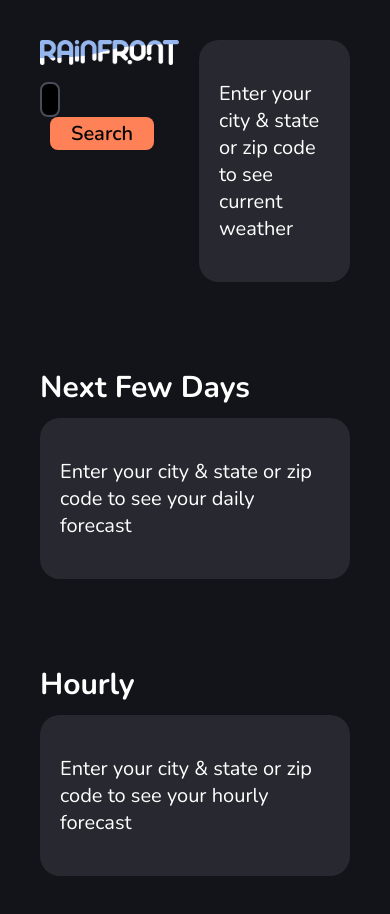
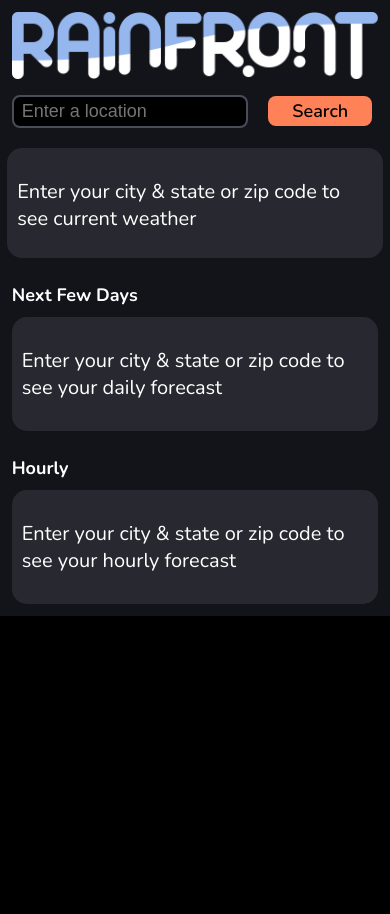
Before and after one commit to Leadmagnet516/weather-app, a React (Create React App) app: page / in a window 390 px wide. After the commit the page ends 844 px from the top, so only its background shows below. Built offline with nearby package versions, Linux system fonts and the light colour scheme; a web font is replaced by a local one.

Commit message:
Added responsiveness and other tune-ups

```diff
--- a/src/App.css
+++ b/src/App.css
@@ -1,7 +1,11 @@
+/* APP */
+html {
+  font-size: 16px;
+}
+
 body {
-  background-color: #13141A;
+  background-color: #000;
   color: #B0AB92;
-  padding: 40px;
 }
 
 .App {
@@ -11,10 +15,32 @@ body {
   color: #fff;
 }
 
+.app-content-container {
+  background-color: #13141A;
+  width: 100%;
+  max-width: 1100px;
+  margin: 0 auto;
+  height: 100%;
+  padding: 3% 0;
+}
+
+.app-header {
+  display: flex;
+  flex-flow: row nowrap;
+  justify-content: space-between;
+  gap: 20px;
+}
+
+/* REUSABLE CLASSES */
 .tile {
   padding: 20px;
   background-color: #282930;
   border-radius: 20px;
+}
+
+.full-width-centered {
+  width: 94%;
+  margin: 0 auto;
 }
 
 .scrollable {
@@ -24,18 +50,11 @@ body {
   scrollbar-gutter:initial;
 }
 
-.app-header {
-  width: 100%;
-  display: flex;
-  flex-flow: row nowrap;
-  justify-content: space-between;
-  gap: 20px;
-}
-
 /* LOGO & LOOKUP SECTION */
 .logo-lookup {
   max-width: 628px;
   width: 50%;
+  font-size: 1.2rem;
 }
 
 .logo-lookup img {
@@ -46,7 +65,7 @@ body {
 }
 
 .logo-lookup-version {
-  font-size: .8em;
+  font-size: .8rem;
 }
 
 .logo-lookup-current {
@@ -56,7 +75,7 @@ body {
 
 .logo-lookup button {
   width: 104px;
-  font-size: 1em;
+  font-size: 1rem;
   background-color: #FF8157;
   font-family: "Nunito", sans-serif;
   font-weight: 600;
@@ -69,7 +88,7 @@ body {
 
 .lookup-form input {
   width: calc(100% - 150px);
-  font-size: 1em;
+  font-size: 1rem;
   background-color: #000;
   color: #FF8157;
   border: 2px solid #494C59;
@@ -89,8 +108,9 @@ body {
   position: absolute;
   left: 20px;
   top: 20px;
-  font-size: 1.5em;
-  line-height: 1em;
+  font-size: 1.5rem;
+  font-weight: 600;
+  line-height: 1rem;
 }
 
 .current-conditions-weather {
@@ -100,6 +120,7 @@ body {
   align-items: flex-end;
   gap: 10px;
   top: 54px;
+  font-size: 1.2rem;
 }
 
 /* FORECAST */
@@ -114,6 +135,7 @@ body {
   align-items: flex-end;
   justify-content: space-between;
   margin-bottom: 10px;
+  font-size: 1rem;
 }
 
 .forecast-heading h2 {
@@ -127,16 +149,16 @@ body {
   display: flex;
   flex-flow: row nowrap;
   align-content: flex-start;
-  gap: 20px;
+  gap: 1rem;
 }
 
 .forecast-item {
   position: relative;
-  padding: 20px 10px 20px 10px;
+  padding: 1em .5rem;
   border-radius: 15px;
   border: 2px solid #7DA2E8;
-  width: 200px;
-  height: 230px;
+  width: 11rem;
+  height: 14.5rem;
   text-align: center;
   overflow: hidden;
   transition: width ease-out .5s;
@@ -144,44 +166,54 @@ body {
 }
 
 .forecast-item.expanded {
-  width: 500px;
+  width: 36rem;
 }
 
 .forecast-item-heading {
   position: absolute;
-  top: 20px;
-  left: 20px;
-  width: calc(100% - 40px);
-  font-size: 1.4em;
-  line-height: 1em;
+  top: 2rem;
+  left: 1rem;
+  width: calc(100% - 2rem);
+  font-size: 1.4rem;
+  line-height: 1rem;
+  font-weight: 600;
+  transition: top ease-out .5s;
+}
+
+.forecast-item.expanded .forecast-item-heading {
+  top: 1rem;
 }
 
 .forecast-item .temperature-display {
   width: 100%;
   position: absolute;
-  top: 64px;
-  left: 0px;
+  top: 4.4rem;
+  left: 0;
   transition: top ease-out .5s;
 }
 
 .forecast-item.expanded .temperature-display {
-  top: 52px;
+  top: 2.5rem;
 }
 
 .forecast-item-desc {
-  width: 180px;
+  width: 10rem;
   position: absolute;
-  top: 164px;
-  left: 20px;
+  font-size: 1.2rem;
+  top: 10.4rem;
+  left: 1rem;
   transition: opacity ease-out .5s;
 }
 
 .forecast-item-detail {
-  width: 480px;
+  width: 35rem;
+  font-size: 1rem;
   position: absolute;
-  top: 136px;
-  left: 20px;
+  top: 7.5rem;
+  left: 1rem;
+  text-align: left;
   transition: opacity ease-out .5s;
+  overflow-y: scroll;
 }
 
 /* TEMPERATURE DISPLAY */
@@ -191,16 +223,106 @@ body {
 }
 
 .temperature-numeral {
-  line-height: .5em;
   font-family: "Alumni Sans Pinstripe", sans-serif;
   padding: 0;
-  font-size: 5em;
-  font-weight: bold;
+  font-size: 6rem;
+  line-height: 4.8rem;
   color: #FF8157;
 }
 
 .temperature-unit {
-  font-size: .5em;
-  vertical-align: super;
+  letter-spacing: .3rem;
+  font-size: 2rem;
+  vertical-align: top;
   color: #fff;
 }
+
+@media (max-width: 900px)  {
+  html {
+    font-size: 12px;
+  }
+
+  .tile {
+    padding: 10px;
+    border-radius: 15px;
+  }
+
+  .app-header {
+    flex-direction: column;
+    align-items: center;
+  }
+
+  .logo-lookup {
+    max-width: 628px;
+    width: 100%;
+    font-size: 1.5rem;
+  }
+
+  .logo-lookup button, .logo-lookup input {
+    font-size: 1.5rem;
+  }
+
+  .current-conditions {
+    width: 97%;
+    min-height: 0;
+    height: 90px;
+  }
+
+  .current-conditions-weather {
+    top: 40px;
+    gap: 0;
+  }
+
+  .current-conditions-heading {
+    left: 15px;
+    top: 15px;
+  }
+
+  .forecast {
+    margin-top: 10px;
+  }
+
+  .forecast-item {
+    border: 1px solid #7DA2E8;
+    border-radius: 10px;
+    width: 9rem;
+    height: 13rem;
+  }
+
+  .forecast-item.expanded {
+    width: 27.5rem;
+  }
+
+  .forecast-item-heading {
+    top: 1.8rem;
+    left: .5rem;
+    width: calc(100% - 1rem);
+  }
+
+  .forecast-item .temperature-display {
+    top: 4.5rem;
+  }
+
+  .forecast-item.expanded .forecast-item-heading {
+    top: 1rem;
+  }
+
+  .forecast-item.expanded .temperature-display {
+    top: 2.4rem;
+  }
+
+  .forecast-item-desc {
+    width: 8rem;
+    top: 10.4rem;
+    left: 1rem;
+  }
+
+  .forecast-item-detail {
+    width: 27rem;
+    font-size: 1.1rem;
+    position: absolute;
+    top: 7.2rem;
+    left: 1rem;
+    transition: opacity ease-out .5s;
+  }
+}
--- a/src/App.js
+++ b/src/App.js
@@ -52,7 +52,7 @@ export default function App() {
   const handleCurrentWeather = (address, hourly) => {
     try {
       setCurrentWeather({
-        address: address.replace(/ \d{5}/, ''),
+        address: address.replace(/ \d{5}/, ''), // Remove the zip code, if there is one, to save space
         desc: hourly.periods[0].shortForecast,
         temp: hourly.periods[0].temperature,
         icon: hourly.periods[0].icon
@@ -87,7 +87,7 @@ export default function App() {
       setHourlyForecast(() => {
         const hourlyArray = hourly.periods.slice(0, MAX_HOURLY_ITEMS - 1).map(period => {
           return {
-            name: `${friendlyTimeString(period.startTime)} - ${friendlyTimeString(period.endTime)}`,
+            name: `${friendlyTimeString(period.startTime)}-${friendlyTimeString(period.endTime)}`,
             temp: period.temperature,
             desc: period.shortForecast,
           }
@@ -132,12 +132,14 @@ export default function App() {
 
   return (
     <div className="App">
-      <div className="app-header">
-        <LogoLookup handleWeatherData={handleWeatherData} address={currentWeather.address} />
-        <CurrentConditions dataset={currentWeather} message={currentWeatherMessage} />
+      <div className="app-content-container">
+        <div className="app-header full-width-centered">
+          <LogoLookup handleWeatherData={handleWeatherData} address={currentWeather.address} />
+          <CurrentConditions dataset={currentWeather} message={currentWeatherMessage} />
+        </div>
+        <Forecast key="dailyForecast" title="Next Few Days" dataset={dailyForecast} message={dailyForecastMessage} />
+        <Forecast key="hourlyForecast" title="Hourly" dataset={hourlyForecast} message={hourlyForecastMessage}/>
       </div>
-      <Forecast key="dailyForecast" title="Next Few Days" dataset={dailyForecast} message={dailyForecastMessage} />
-      <Forecast key="hourlyForecast" title="Hourly" dataset={hourlyForecast} message={hourlyForecastMessage}/>
     </div>
   );
 }
--- a/src/ui/Forecast.js
+++ b/src/ui/Forecast.js
@@ -2,7 +2,7 @@ import ForecastItem from './ForecastItem';
 
 export default function Forecast( { title, dataset, message } ) {
   return (
-    <div className="forecast">
+    <div className="forecast full-width-centered">
       <div className="forecast-heading">
         <h2>{title}</h2>
         {
--- a/src/ui/TemperatureDisplay.js
+++ b/src/ui/TemperatureDisplay.js
@@ -5,11 +5,8 @@ export default function TemperatureDisplay( { temp }) {
 
   return (
     <div className="temperature-display">
-      <span className="temperature-numeral" style={{letterSpacing}}>
-        {temp}
-        <span className="temperature-unit">&deg; F</span>
-      </span>
-
+      <span className="temperature-numeral" style={{letterSpacing}}>{temp}</span>
+      <span className="temperature-unit">&deg;F</span>
     </div>
   )
 }
```
Also changed, not shown: 1 other file (tests, documents, lock files or other folders).
